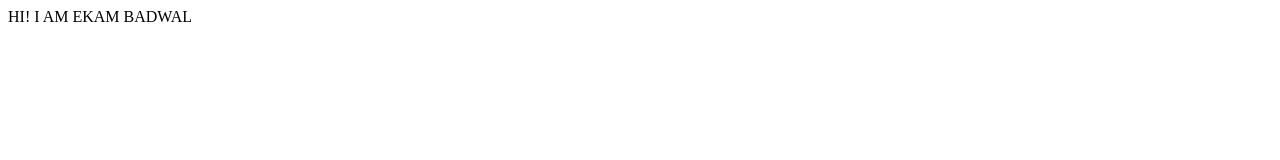
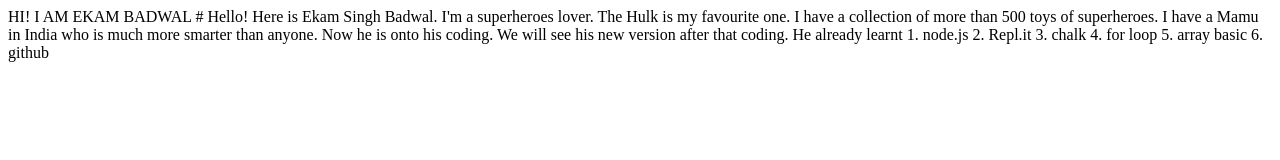
Before and after one commit to Navneet-9911/ekambalwal-website, a plain HTML site: page index.html in a window 1280 px wide. Drawn offline with Linux system fonts and the light colour scheme.

Commit message:
Ekam update in index.html

```diff
--- a/index.html
+++ b/index.html
@@ -8,5 +8,21 @@
 </head>
 <body>
     HI! I AM EKAM BADWAL
+    # Hello!
+Here is Ekam Singh Badwal.
+I'm a superheroes lover.
+The Hulk is my favourite one.
+I have a collection of more than 500 toys of superheroes.
+I have a Mamu in India who is much more smarter than anyone.
+Now he is onto his coding.
+We will see his new version after that coding.
+
+He already learnt
+1. node.js
+2. Repl.it
+3. chalk
+4. for loop
+5. array basic
+6. github
 </body>
 </html>
```
